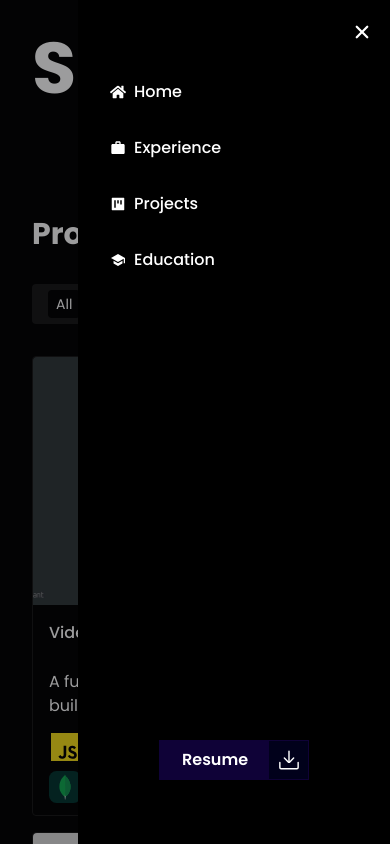
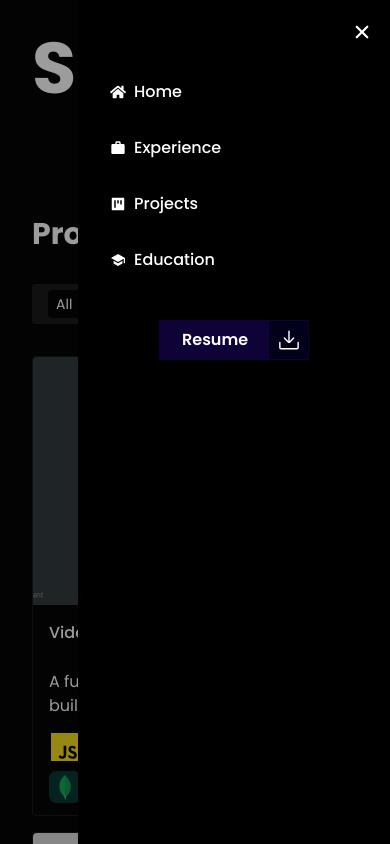
Before and after one commit to sharmashekhar0/shekharsharma-nextjs, a Next.js app: page /projects in a window 390 px wide. Both pictures are taken after a click on the icon 346 px from the left and 68 px from the top of the page. Shown: the top 844 px of the page. Built offline with nearby package versions, Linux system fonts and the light colour scheme.

Commit message:
fix resume button position

```diff
--- a/src/components/Header/Header.jsx
+++ b/src/components/Header/Header.jsx
@@ -88,7 +88,7 @@ export default function Header() {
 							: "animate__slideInRight"
 					} `}
 				>
-					<div className="h-screen w-4/5 bg-black flex flex-col justify-between">
+					<div className="h-full w-4/5 bg-black flex flex-col justify-between">
 						<div className="flex flex-col h-full">
 							<div className="h-16 flex items-center justify-end px-4">
 								<IoClose
@@ -138,8 +138,7 @@ export default function Header() {
 									</span>
 								</Link>
 							</div>
-						</div>
-						<div className="w-full  h-1/4 flex items-center justify-center">
+							<div className="flex justify-center mt-8">
 								<a
 									href="/Shekhar_Sharma_Experienced_2024.pdf"
 									target="_blank"
@@ -147,7 +146,9 @@ export default function Header() {
 									className=""
 								>
 									<button className="button" type="button">
-									<span className="button__text">Resume</span>
+										<span className="button__text">
+											Resume
+										</span>
 										<span className="button__icon">
 											<svg
 												xmlns="http://www.w3.org/2000/svg"
@@ -166,6 +167,7 @@ export default function Header() {
 							</div>
 						</div>
 					</div>
+				</div>
 			)}
 		</div>
 	);
```
Lines whose indentation alone changed are shown as unchanged.
